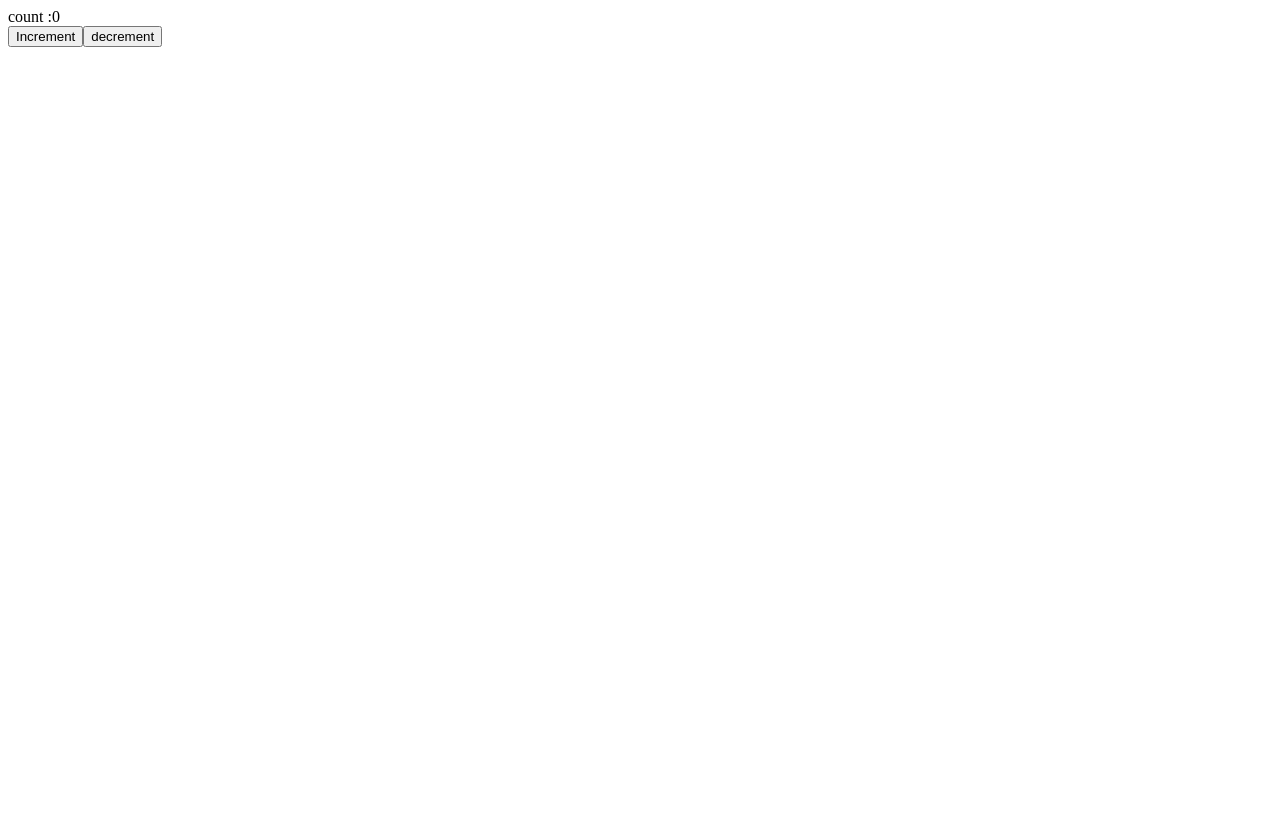
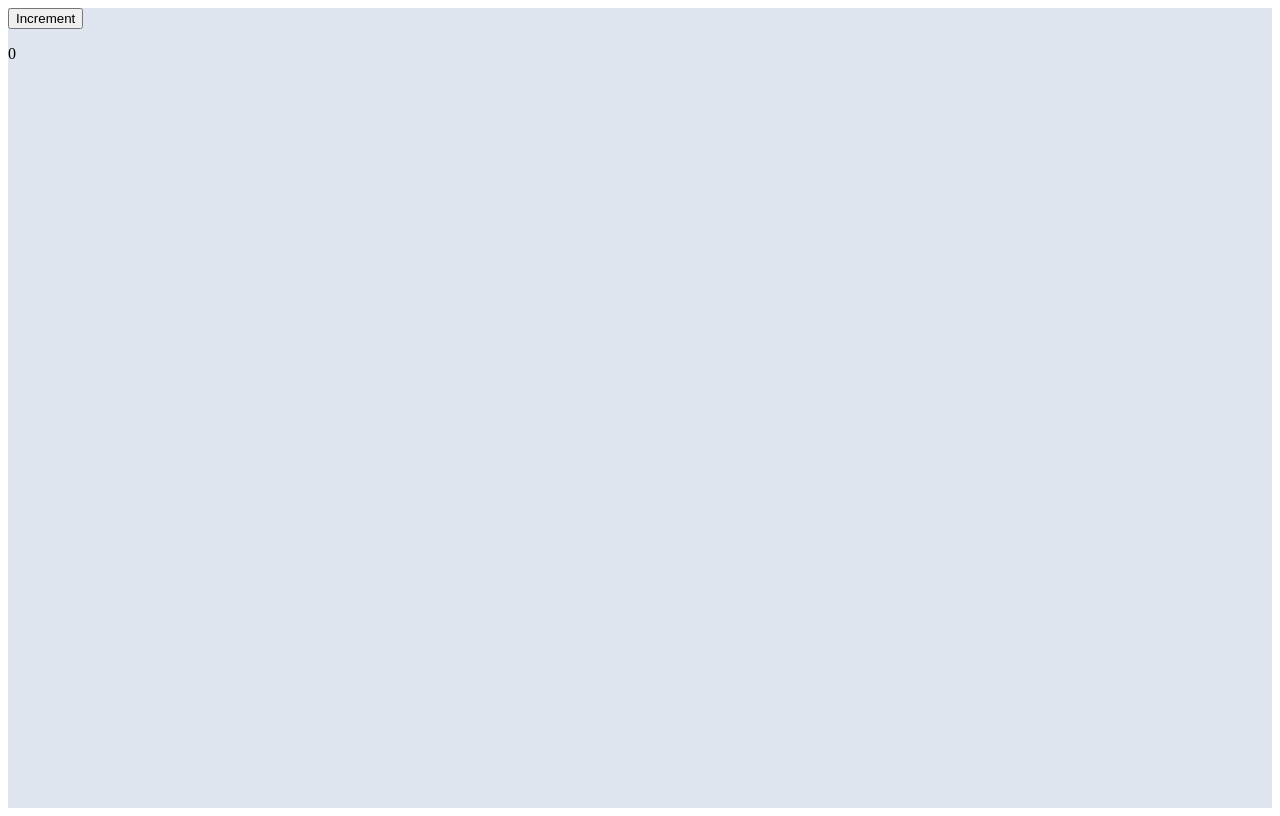
Before and after one commit to monupanwar1/backend90, a React (Vite) app in the folder react90/: page / in a window 1280 px wide. Built offline with nearby package versions, Linux system fonts and the light colour scheme.

Commit message:
notifiaction

```diff
--- a/react90/src/App.jsx
+++ b/react90/src/App.jsx
@@ -3,15 +3,40 @@
 import {useState} from 'react';
 
 
-const App = () => {
+// const App = () => {
 
-    const [count, setCount]=useState(0);
-  return (
-    <>
-    <div>count :{count}</div>
-    <button onClick ={()=>setCount(count+1)}> Increment</button>
-    <button onClick ={()=>setCount(count-1)}> decrement</button>
-    </>
-)
+//     const [count, setCount]=useState(0);
+//   return (
+//     <>
+//     <div>count :{count}</div>
+//     <button onClick ={()=>setCount(count+1)}> Increment</button>
+//     <button onClick ={()=>setCount(count-1)}> decrement</button>
+//     </>
+// )
+// }
+// export default App
+
+
+
+
+const App =()=>{
+
+    let [notification,setNotification] = useState(0);
+
+    const handleClick =()=>{
+        console.log("hihihihih")
+        setNotification(notification+1);
+    }
+
+    return(
+        <div style={{background:"#dfe6ef",height:"100vh"}}>
+            <button onClick={handleClick}>Increment</button>
+            <p>{notification}</p>
+
+
+
+        </div>
+
+    )
 }
-export default App
+export default App;
```
